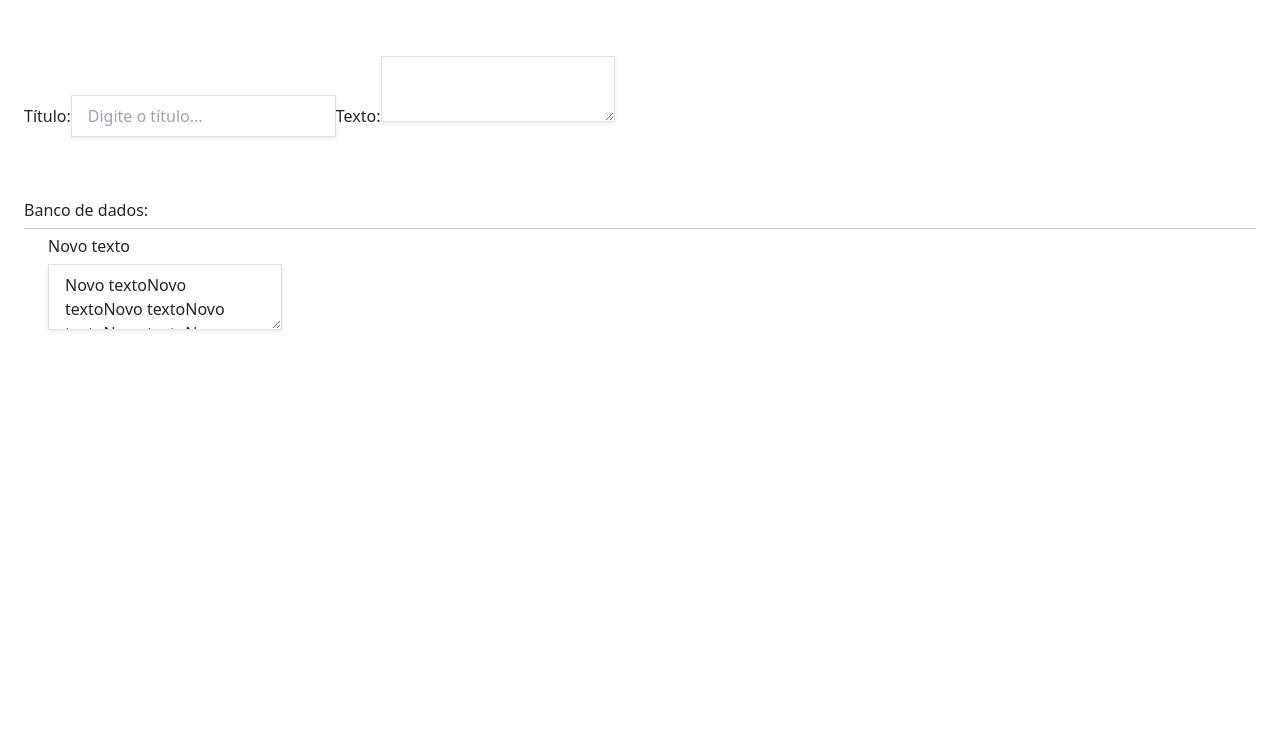
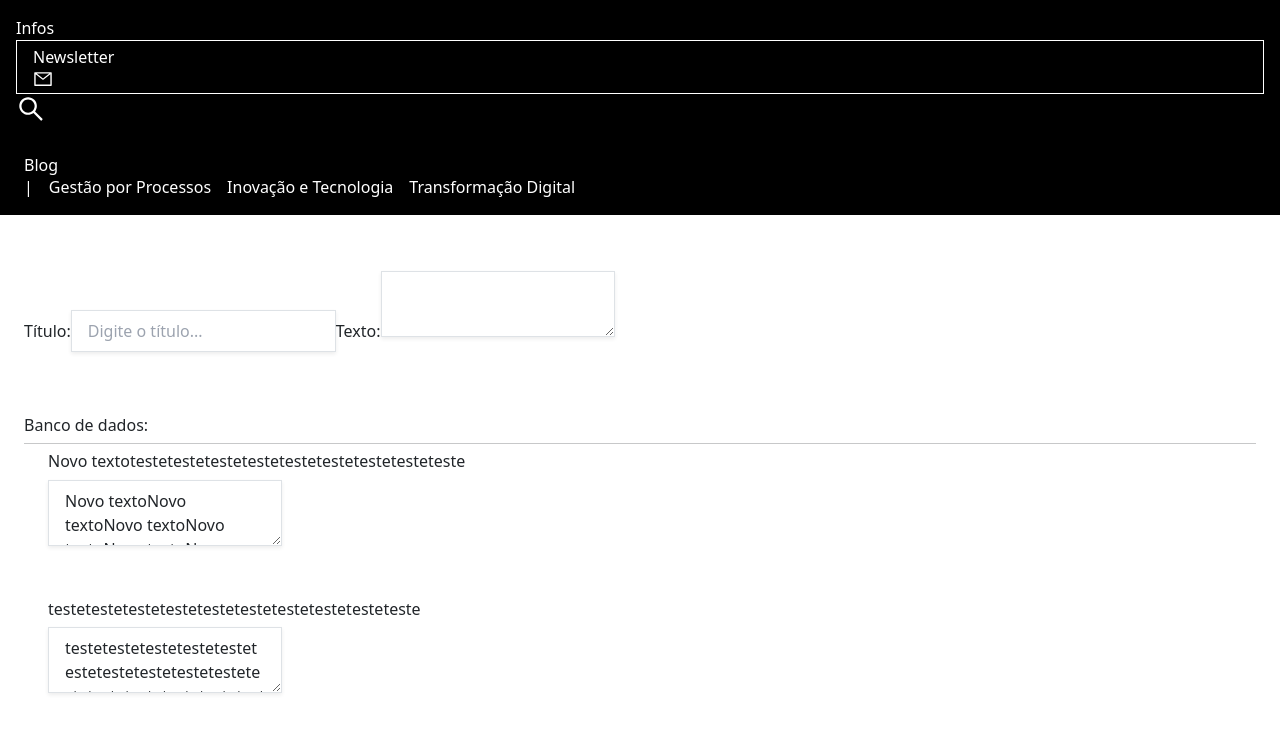
Before and after one commit to santanafx/blog-ApiRest, a React (Vite) app: page / in a window 1280 px wide. Shown: the top 732 px of the page. Built offline with nearby package versions, Linux system fonts and the light colour scheme; data requests are answered from the project's data file.

Commit message:
Novo componente NavBar.jsx
Foi criado a parte estética do menu

```diff
--- a/db.json
+++ b/db.json
@@ -2,8 +2,13 @@
   "posts": [
     {
       "id": 7,
-      "title": "Novo texto",
-      "text": "Novo textoNovo textoNovo textoNovo textoNovo textoNovo textoNovo textoNovo textoNovo textoNovo textoNovo textoNovo textoNovo textoNovo textoNovo textoNovo textoNovo textoNovo textoNovo textoNovo textoNovo textoNovo textoNovo textoNovo textoNovo textoNovo textoNovo textoNovo textoNovo textoNovo textoNovo texto"
+      "title": "Novo textotestetestetestetestetestetestetestetesteteste",
+      "text": "Novo textoNovo textoNovo textoNovo textoNovo textoNovo textoNovo textoNovo textoNovo textoNovo textoNovo textoNovo textoNovo textoNovo textoNovo textoNovo textoNovo textoNovo textoNovo textoNovo textoNovo textoNovo textoNovo textoNovo textoNovo textoNovo textoNovo textoNovo textoNovo textoNovo textoNovo textotestetestetestetestetestetestetestetestetestetestetestetestetesteteste"
+    },
+    {
+      "id": 8,
+      "title": "testetestetestetestetestetestetestetestetesteteste",
+      "text": "testetestetestetestetestetestetestetestetestetestetestetestetestetestetestetestetestetestetestetestetestetestetestetestetestetestetestetestetestetestetestetestetestetestetestetesteteste"
     }
   ]
 }
--- a/package.json
+++ b/package.json
@@ -16,6 +16,7 @@
     "json-server": "^0.17.3",
     "react": "^18.2.0",
     "react-dom": "^18.2.0",
+    "react-icons": "^4.10.1",
     "react-router-dom": "^6.13.0"
   },
   "devDependencies": {
--- a/src/App.jsx
+++ b/src/App.jsx
@@ -3,10 +3,12 @@ import { Home } from "./pages/Home";
 import { Data } from "./pages/Data";
 import { UpdateData } from "./pages/UpdateData";
 import { Test } from "./pages/Test";
+import { NavBar } from "./components/NavBar";
 
 function App() {
   return (
     <BrowserRouter>
+    <NavBar/>
       <Routes>
         <Route path="/" element={<Home />} />
         <Route path="/data" element={<Data />} />
--- /dev/null
+++ b/src/components/NavBar.jsx
@@ -0,0 +1,43 @@
+import React from "react";
+import { AiOutlineMail, AiOutlineSearch } from "react-icons/ai";
+
+export const NavBar = () => {
+  return (
+    <header className="bg-black w-full ">
+      <div className="text-white w-11/12 my-0 mx-auto flex p-3">
+        <div className="w-2/4 flex justify-center items-center text-4xl">
+          <a href="/#" className="select-none cursor-default">
+            Infos
+          </a>
+        </div>
+        <div className="w-2/4 flex justify-end">
+          <div className="flex items-center text-xl border-1 border-white px-3 py-1 rounded-full mr-10 cursor-pointer hover:text-black hover:bg-white">
+            <a href="/#" className="mr-2">
+              Newsletter
+            </a>
+            <AiOutlineMail size="20" />
+          </div>
+          <div className="flex items-center cursor-pointer">
+            <AiOutlineSearch size="30" />
+          </div>
+        </div>
+      </div>
+
+      <div className="flex items-center justify-center text-white w-11/12 my-0 mx-auto flex p-3">
+        <h1 className="mx-2 cursor-pointer flex items-center hover:opacity-50">
+          Blog
+        </h1>
+        <span className="mx-2 select-none text-xl">|</span>
+        <a className="mx-2 flex items-center hover:opacity-70" href="/#">
+          Gestão por Processos
+        </a>
+        <a className="mx-2 flex items-center hover:opacity-70" href="/#">
+          Inovação e Tecnologia
+        </a>
+        <a className="mx-2 flex items-center hover:opacity-70" href="/#">
+          Transformação Digital
+        </a>
+      </div>
+    </header>
+  );
+};
```
Also changed, not shown: 1 other file (tests, documents, lock files or other folders).
